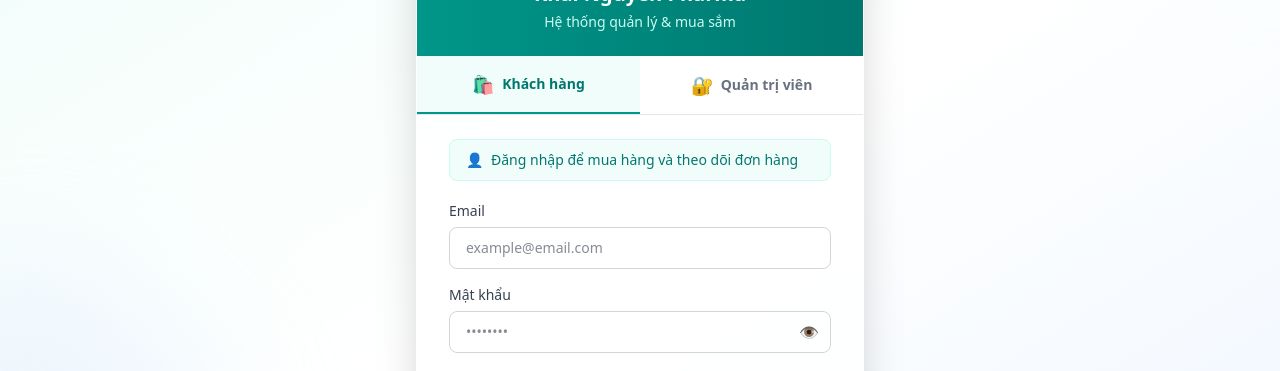
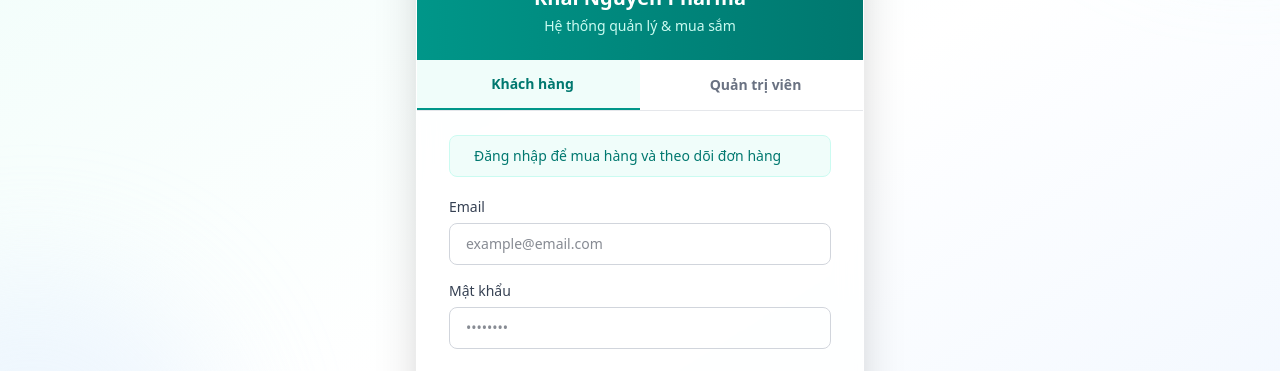
Before and after one commit to murkyeyes/Khainguyenpharma, a Next.js app in the folder commerce/: page /auth/login in a window 1280 px wide. Shown: the part 305-676 px from the top of the page. Built offline with nearby package versions, Linux system fonts and the light colour scheme; no server answers.

Commit message:
fix(login): strip emojis to prevent text hydration mismatch

```diff
--- a/commerce/app/(main)/auth/login/page.tsx
+++ b/commerce/app/(main)/auth/login/page.tsx
@@ -128,7 +128,7 @@ function LoginForm() {
                   : "text-gray-500 hover:text-gray-700 hover:bg-gray-50"
               }`}
             >
-              <span className="text-lg">🛍️</span>
+              <span className="text-lg"></span>
               Khách hàng
             </button>
             <button
@@ -142,7 +142,7 @@ function LoginForm() {
                   : "text-gray-500 hover:text-gray-700 hover:bg-gray-50"
               }`}
             >
-              <span className="text-lg">🔐</span>
+              <span className="text-lg"></span>
               Quản trị viên
             </button>
           </div>
@@ -159,12 +159,12 @@ function LoginForm() {
             >
               {role === "customer" ? (
                 <>
-                  <span>👤</span>
+                  <span></span>
                   <span>Đăng nhập để mua hàng và theo dõi đơn hàng</span>
                 </>
               ) : (
                 <>
-                  <span>⚠️</span>
+                  <span></span>
                   <span>Chỉ dành cho quản trị viên hệ thống</span>
                 </>
               )}
@@ -203,14 +203,14 @@ function LoginForm() {
                     onClick={() => setShowPassword(!showPassword)}
                     className="absolute right-3 top-1/2 -translate-y-1/2 text-gray-400 hover:text-gray-600"
                   >
-                    {showPassword ? "🙈" : "👁️"}
+                    {showPassword ? "" : ""}
                   </button>
                 </div>
               </div>
 
               {error && (
                 <div className="bg-red-50 border border-red-200 text-red-700 rounded-lg px-4 py-3 text-sm flex items-center gap-2">
-                  <span>❌</span> {error}
+                  <span></span> {error}
                 </div>
               )}
 
@@ -284,7 +284,7 @@ export default function LoginPage() {
     <Suspense
       fallback={
         <div className="min-h-screen flex items-center justify-center">
-          Đang tải...
+
         </div>
       }
     >
```
